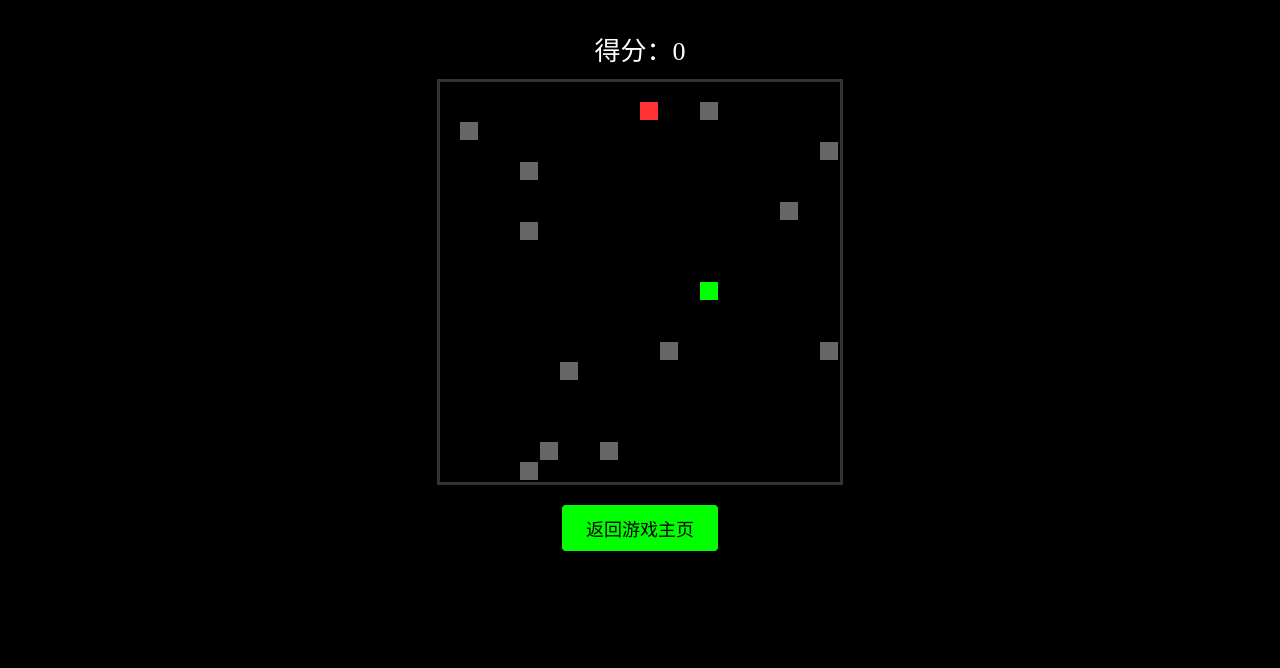
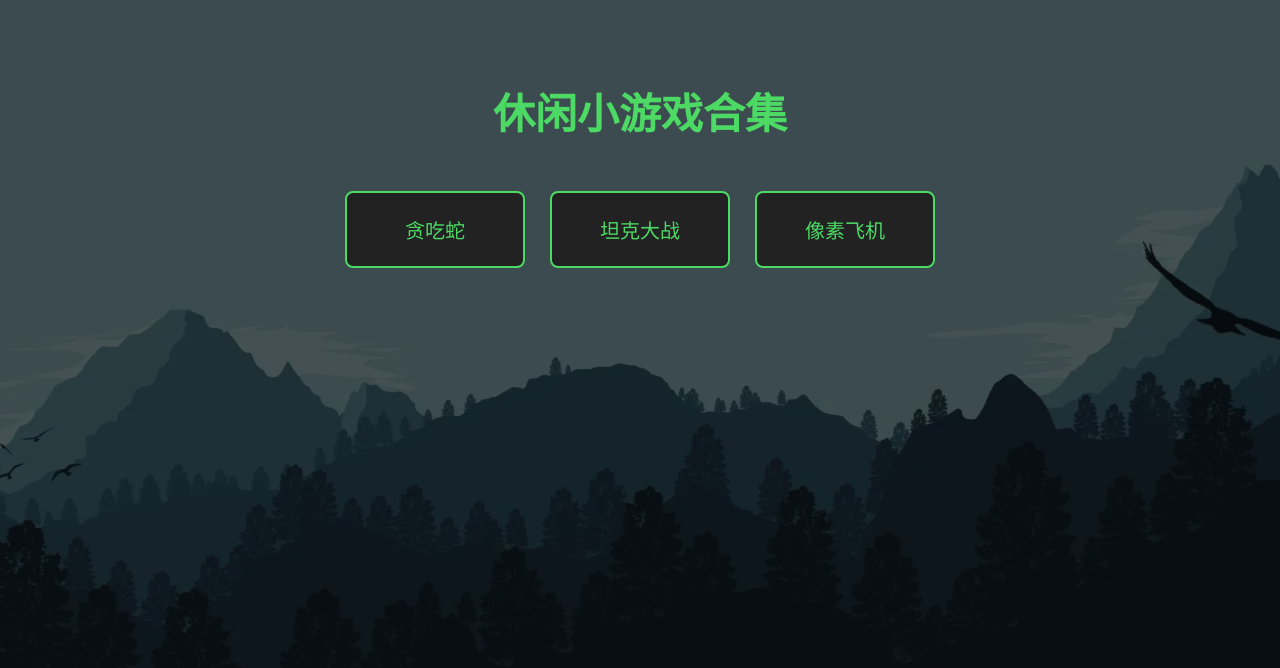
Before and after one commit to Clearchuan/Clearchuan.github.io, a plain HTML site: page index.html in a window 1280 px wide. Drawn offline with Linux system fonts and the light colour scheme.

Commit message:
修正首页文件名，更新贪吃蛇障碍物代码

```diff
--- a/index.html
+++ b/index.html
@@ -1,163 +1,51 @@
 <!DOCTYPE html>
 <html lang="zh-CN">
 <head>
-<meta charset="UTF-8">
-<title>贪吃蛇</title>
-<style>
-*{margin:0;padding:0;background:#000}
-body{display:flex;flex-direction:column;align-items:center;margin-top:30px}
-#score{color:#fff;font-size:26px;margin-bottom:12px}
-canvas{border:3px solid #333}
-.back{margin-top:20px;padding:10px 24px;background:#0f0;color:#000;text-decoration:none;font-size:18px;border-radius:4px}
-</style>
+    <meta charset="UTF-8">
+    <meta name="viewport" content="width=device-width, initial-scale=1.0">
+    <title>游戏合集主页</title>
+    <style>
+        * {margin:0; padding:0; box-sizing:border-box}
+        body {
+            background:#111;
+            background-image: url("bg.png");
+            background-size: cover;
+            background-position: center;
+            background-attachment: fixed;
+            background-blend-mode: multiply;
+            background-color: rgba(0,0,0,0.65);
+            color:#fff;
+            text-align:center;
+            padding-top:80px;
+            min-height: 100vh;
+}
+        h1 {font-size:42px; margin-bottom:50px; color:#4cd964}
+        .game-box {display:flex; gap:25px; justify-content:center; flex-wrap:wrap; max-width:900px; margin:0 auto}
+        a {
+            display:block;
+            width:180px;
+            padding:22px 0;
+            background:#222;
+            color:#4cd964;
+            text-decoration:none;
+            font-size:20px;
+            border:2px solid #4cd964;
+            border-radius:8px;
+            transition:0.2s;
+        }
+        a:hover {background:#4cd964; color:#111}
+    </style>
 </head>
 <body>
-<div id="score">得分：0</div>
-<canvas id="game" width="400" height="400"></canvas>
-<a class="back" href="index.html">返回游戏主页</a>
-
-<script>
-const canvas = document.getElementById("game");
-const ctx = canvas.getContext("2d");
-const scoreText = document.getElementById("score");
-const size = 20;
-let speed = 8;
-let score = 0;
-let snake = [{x:10,y:10}];
-let dx = 1, dy = 0;
-let food = {};
-// 障碍物数组
-let obstacles = [];
-
-// 生成食物
-function createFood(){
-    let newFood;
-    // 食物不能生成在蛇、障碍物上
-    while(!newFood || isOverlap(newFood)){
-        newFood = {
-            x:Math.floor(Math.random() * canvas.width / size),
-            y:Math.floor(Math.random() * canvas.height / size)
-        }
-    }
-    return newFood;
-}
-
-// 判断坐标是否和蛇/障碍物重叠
-function isOverlap(pos){
-    // 和蛇身体重叠
-    for(let seg of snake){
-        if(seg.x === pos.x && seg.y === pos.y) return true;
-    }
-    // 和障碍物重叠
-    for(let obs of obstacles){
-        if(obs.x === pos.x && obs.y === pos.y) return true;
-    }
-    return false;
-}
-
-// 随机生成障碍物
-function createObstacle(num = 12){
-    obstacles = [];
-    for(let i = 0; i < num; i++){
-        let obs;
-        while(!obs || isOverlap(obs)){
-            obs = {
-                x:Math.floor(Math.random() * canvas.width / size),
-                y:Math.floor(Math.random() * canvas.height / size)
-            }
-        }
-        obstacles.push(obs);
-    }
-}
-
-// 键盘控制
-document.addEventListener("keydown",e=>{
-    if(e.key==="ArrowUp"&&dy!==1){dx=0;dy=-1}
-    if(e.key==="ArrowDown"&&dy!==-1){dx=0;dy=1}
-    if(e.key==="ArrowLeft"&&dx!==1){dx=-1;dy=0}
-    if(e.key==="ArrowRight"&&dx!==0){dx=1;dy=0}
-})
-
-// 游戏主循环
-function loop(){
-    let head = {x:snake[0].x + dx, y:snake[0].y + dy};
-
-    // 撞边界判定
-    if(head.x < 0 || head.x >= canvas.width/size || head.y <0 || head.y >= canvas.height/size){
-        gameOver();
-        return;
-    }
-
-    // 撞到自身判定
-    for(let seg of snake){
-        if(seg.x === head.x && seg.y === head.y){
-            gameOver();
-            return;
-        }
-    }
-
-    // 撞到障碍物判定
-    for(let obs of obstacles){
-        if(obs.x === head.x && obs.y === head.y){
-            gameOver();
-            return;
-        }
-    }
-
-    snake.unshift(head);
-
-    // 吃到食物
-    if(head.x === food.x && head.y === food.y){
-        score += 10;
-        scoreText.textContent = "得分：" + score;
-        food = createFood();
-        if(speed < 16) speed += 0.2;
-    }else{
-        snake.pop();
-    }
-
-    // 绘制背景
-    ctx.fillStyle="#000";
-    ctx.fillRect(0,0,canvas.width,canvas.height);
-
-    // 绘制障碍物（灰色方块）
-    ctx.fillStyle="#666";
-    obstacles.forEach(item=>{
-        ctx.fillRect(item.x*size, item.y*size, size-2, size-2);
-    })
-
-    // 绘制食物（红色）
-    ctx.fillStyle="#f33";
-    ctx.fillRect(food.x*size, food.y*size, size-2, size-2);
-
-    // 绘制蛇（绿色）
-    ctx.fillStyle="#0f0";
-    snake.forEach(item=>{
-        ctx.fillRect(item.x*size, item.y*size, size-2, size-2);
-    })
-}
-
-// 游戏结束重置
-function gameOver(){
-    alert("游戏结束！得分："+score+"\n撞到障碍物/边界/自身");
-    snake = [{x:10,y:10}];
-    dx=1; dy=0;
-    score=0;
-    speed=8;
-    scoreText.textContent="得分：0";
-    createObstacle();
-    food = createFood();
-}
-
-// 初始化障碍物+食物
-createObstacle();
-food = createFood();
-
-function runGame(){
-    loop();
-    setTimeout(runGame, 1000/speed);
-}
-runGame();
-</script>
+    <h1>休闲小游戏合集</h1>
+    <div class="game-box">
+        <!-- 贪吃蛇链接，对应snake.html -->
+        <a href="snake.html">贪吃蛇</a>
+        <a href="tank.html">坦克大战</a>
+        <a href="plane.html">像素飞机</a>
+        <!-- 以后新增游戏只在这里加一行a标签，不用动其他代码 -->
+        <!-- <a href="2048.html">2048</a> -->
+        <!-- <a href="mine.html">扫雷</a> -->
+    </div>
 </body>
 </html>
```
Also changed, not shown: snake.html (+101 -23 lines).
